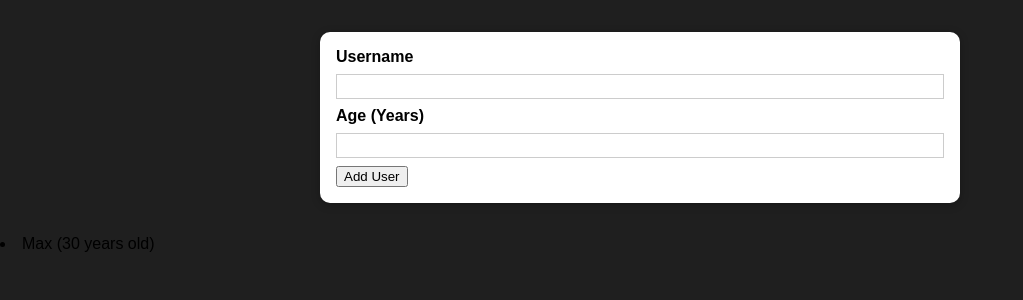
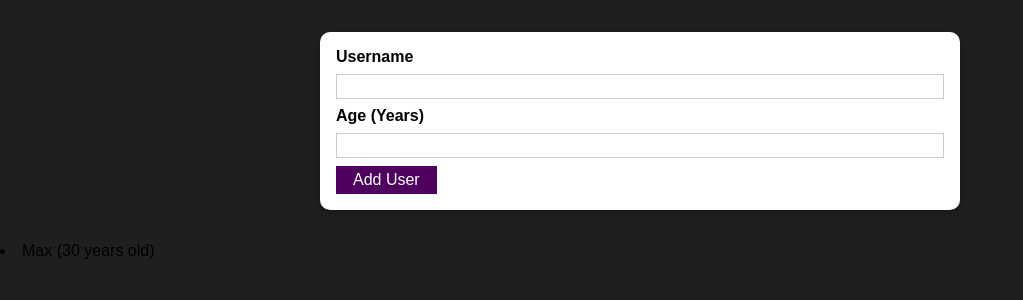
Before and after one commit to PIQON/UsersReact, a React (Vite) app: page / in a window 1280 px wide. Shown: the top 300 px of the page, without its empty margins (0-1023 px from the left). Built offline with nearby package versions, Linux system fonts and the light colour scheme.

Commit message:
Work with Button
Add a button styling.

```diff
--- /dev/null
+++ b/src/features/ui/button/button.module.css
@@ -0,0 +1,18 @@
+.button {
+  font: inherit;
+  border: 1px solid #4f005f;
+  background: #4f005f;
+  color: white;
+  padding: 0.25rem 1rem;
+  cursor: pointer;
+}
+
+.button:hover,
+.button:active {
+  background: #741188;
+  border-color: #741188;
+}
+
+.button:focus {
+  outline: none;
+}
--- a/src/features/ui/button/button.tsx
+++ b/src/features/ui/button/button.tsx
@@ -1,3 +1,5 @@
+import styled from "./button.module.css";
+
 type ButtonType = "button" | "submit" | "reset" | undefined;
 
 type ButtonProps = {
@@ -7,5 +9,9 @@
 };
 
 export const Button = ({ title, ...rest }: ButtonProps) => {
-  return <button {...rest}>{title}</button>;
+  return (
+    <button className={styled["button"]} {...rest}>
+      {title}
+    </button>
+  );
 };
```
